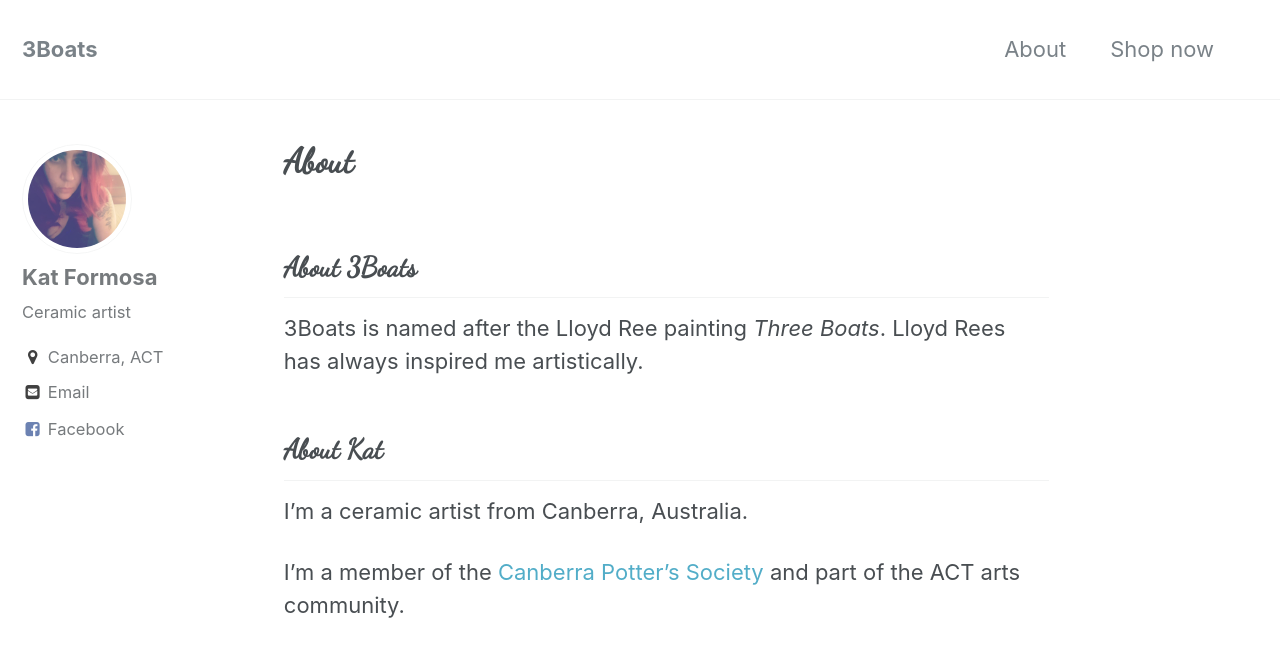
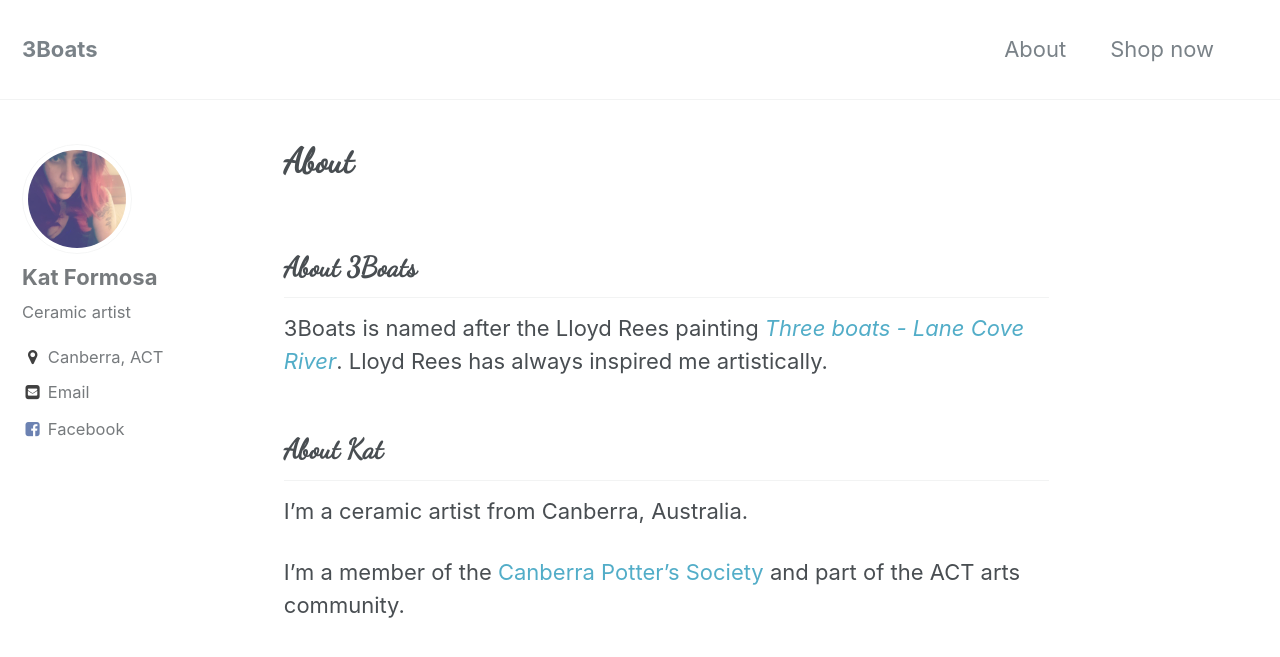
Before and after one commit to 3boats/3boats.github.io, a Jekyll site: the page built from _pages/about.md, in a window 1280 px wide and 900 px high. Shown: the top 657 px of the window. Built offline with Jekyll 4.4.1, drawn with Linux system fonts in a browser that asks for light colours.

Commit message:
Add link to Three Boats painting

```diff
--- a/_pages/about.md
+++ b/_pages/about.md
@@ -7,7 +7,7 @@ author_profile: true
 ---
 
 ## About 3Boats
-3Boats is named after the Lloyd Ree painting _Three Boats_. Lloyd Rees has always inspired me artistically.
+3Boats is named after the Lloyd Rees painting [_Three boats - Lane Cove River_](https://www.artgallery.nsw.gov.au/collection/works/1.1979/). Lloyd Rees has always inspired me artistically.
 
 ## About Kat
 I'm a ceramic artist from Canberra, Australia.
```
